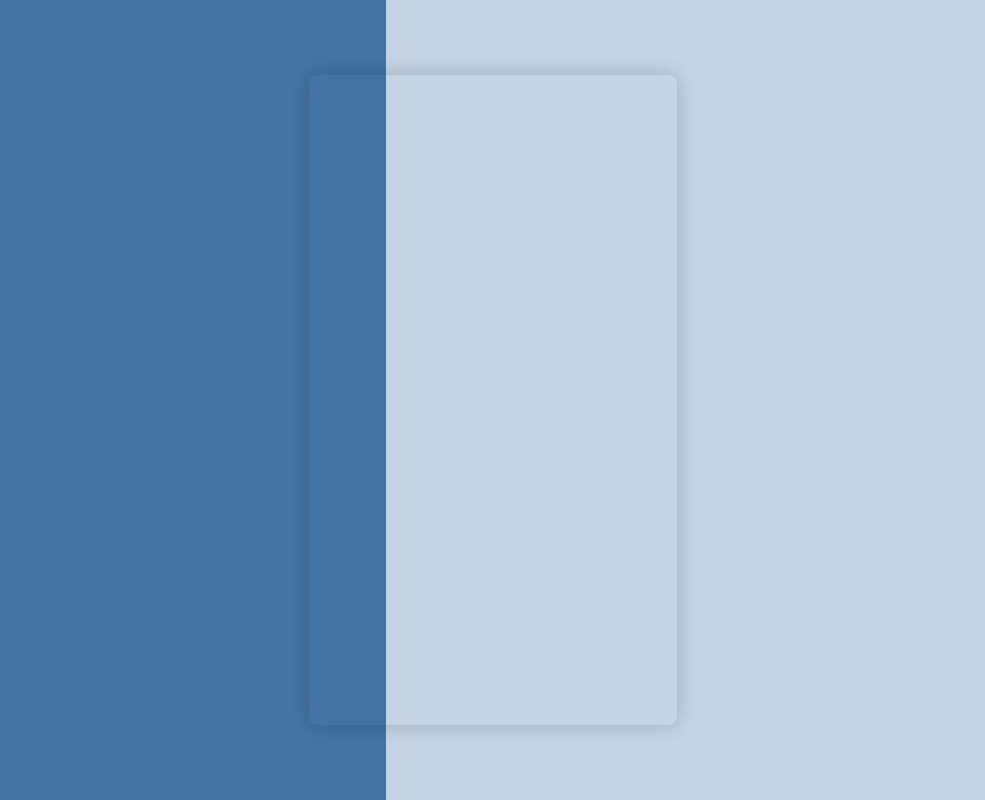
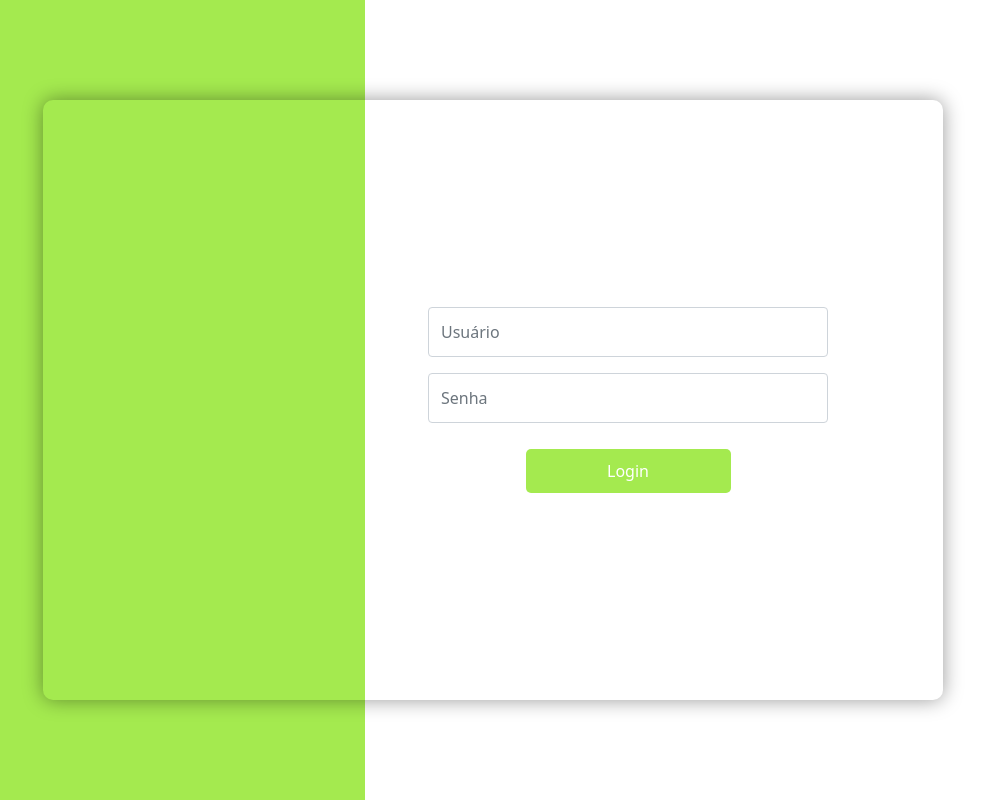
Before and after one commit to LeonardoLobas/FinTech, a plain HTML site: page index.html in a window 1280 px wide. Shown: the whole page, without its empty margins (147-1132 px from the left). Drawn offline with nearby package versions, Linux system fonts and the light colour scheme.

Commit message:
Arrumando login

```diff
--- a/index.html
+++ b/index.html
@@ -1,21 +1,28 @@
 <!DOCTYPE html>
 <html lang="pt-BR">
+
 <head>
     <meta charset="UTF-8">
     <meta name="viewport" content="width=device-width, initial-scale=1.0">
     <title>FinTech</title>
-    <link href="https://cdn.jsdelivr.net/npm/bootstrap@5.0.2/dist/css/bootstrap.min.css" rel="stylesheet" integrity="sha384-EVSTQN3/azprG1Anm3QDgpJLIm9Nao0Yz1ztcQTwFspd3yD65VohhpuuCOmLASjC" crossorigin="anonymous">
+    <link href="https://cdn.jsdelivr.net/npm/bootstrap@5.0.2/dist/css/bootstrap.min.css" rel="stylesheet"
+        integrity="sha384-EVSTQN3/azprG1Anm3QDgpJLIm9Nao0Yz1ztcQTwFspd3yD65VohhpuuCOmLASjC" crossorigin="anonymous">
     <link rel="stylesheet" href="style.css">
 </head>
+
 <body>
     <div class="container-fluid vh-100">
-        <div class="row h-100">
-            <div class="col-5 login-left-color d-none d-md-block">
+        <div class="login-right-color">
+            <div class="central-div">
+                <form class="d-flex flex-column align-items-center form-container">
+                    <input class="form-control mb-3 custom-input" type="text" placeholder="Usuário">
+                    <input class="form-control mb-3 custom-input" type="password" placeholder="Senha">
+                    <button type="submit" class="w-50">Login</button>
+                </form>
             </div>
-            <div class="col-12 col-md-7 login-right-color position-relative">
-            </div>
-            <div class="central-div"></div>
         </div>
     </div>
+
 </body>
+
 </html>
--- a/style.css
+++ b/style.css
@@ -1,34 +1,77 @@
-
-.login-right-color {
-    background-color: #C4D4E6;
-}
-
-.login-left-color {
-    background-color: #4474a3;
+.container-fluid {
+    display: flex;
+    height: 100vh;
+    padding: 0;
 }
 
 
+
+
+
+.login-right-color {
+    background: linear-gradient(to right, #a4ea4f 40%, #fff 40%);
+    display: flex;
+    justify-content: center;
+    align-items: center;
+    height: 100vh;
+    width: 100%;
+}
+
+
+
+
 .central-div {
-    width: 368px;
-    height: 650px;
+    width: 900px;
+    height: 600px;
     background: transparent;
-    backdrop-filter: none;
-    border-radius: 8px;
-    box-shadow: 0 0 20px  rgba(0, 0, 0, 0.2);
-    position: absolute;
-    top: 50%;
-    left: 50%;
-    transform: translate(-50%, -50%);
-    z-index: 10;
+    border-radius: 10px;
+    box-shadow: 0 0 20px rgba(0, 0, 0, 0.4);
+    display: flex;
+    justify-content: center;
+    align-items: center;
+
 }
 
 
 @media (max-width: 700px) {
     .central-div {
-        align-items: center;
-        justify-content: center;
-        height: 600px;
-        width: 350px;
-        background: transparent;
+        width: 300px;
+
+        height: 300px;
     }
 }
+
+
+.form-container {
+    width: 50%;
+    height: 50%;
+    padding: 20px;
+    background: white;
+    border-radius: 8px;
+    display: flex;
+    flex-direction: column;
+    justify-content: center;
+    align-items: center;
+    background: transparent;
+    margin-left: 30%;
+}
+
+.custom-input {
+    width: 400px;
+    height: 50px;
+}
+
+button {
+    margin-top: 10px;
+    background-color: #a4ea4f;
+    color: white;
+    border: none;
+    padding: 10px 20px;
+    border-radius: 5px;
+    cursor: pointer;
+    width: 100%;
+}
+
+button:hover {
+    background-color: #5bb100;
+}
```
